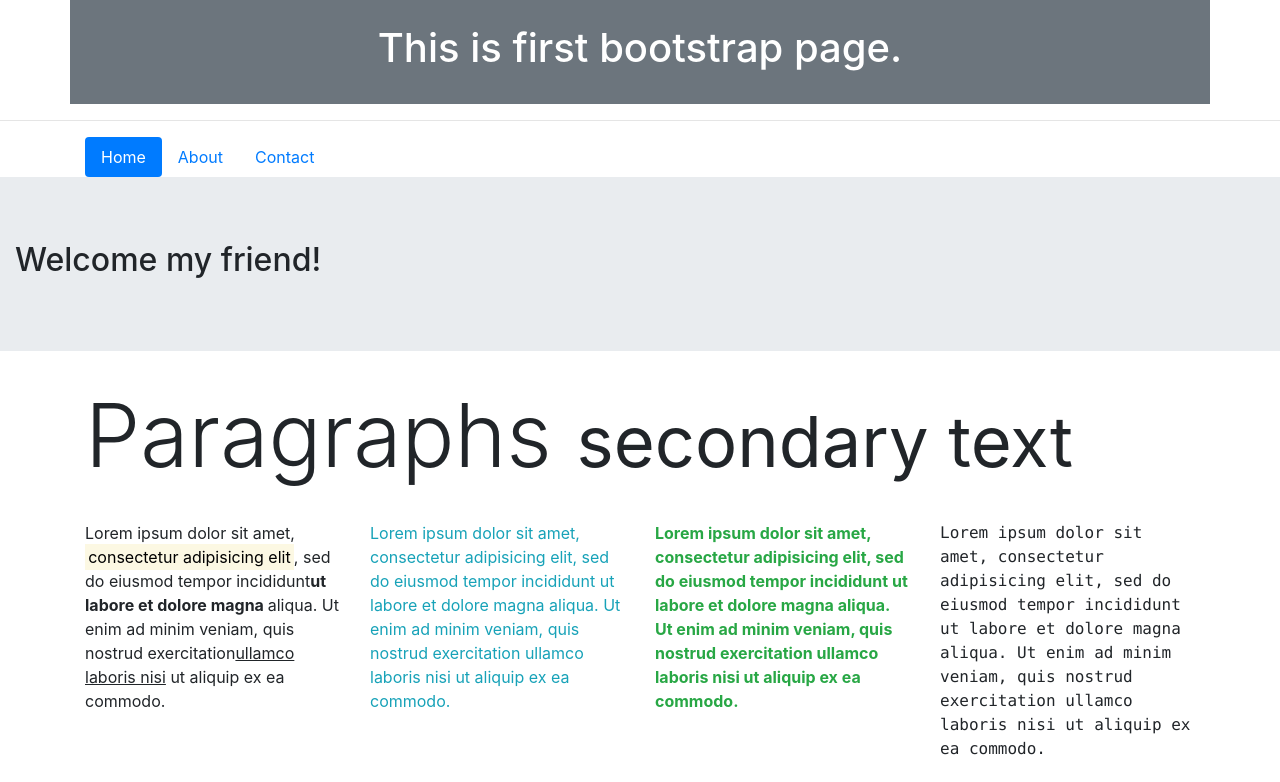
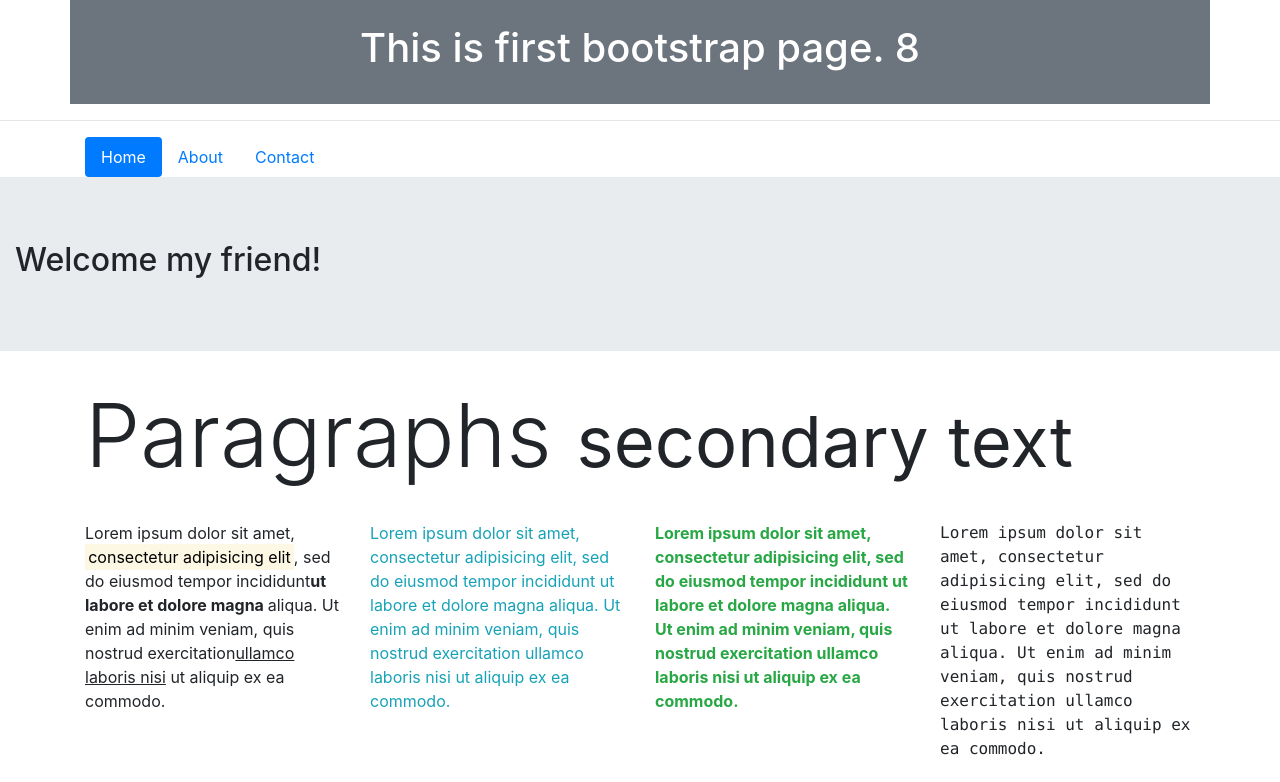
Before and after one commit to Aman-net/myjewelstore, a plain HTML site: page index.html in a window 1280 px wide. Shown: the top 782 px of the page. Drawn offline with nearby package versions, Linux system fonts and the light colour scheme.

Commit message:
Update index.html

```diff
--- a/index.html
+++ b/index.html
@@ -9,7 +9,7 @@
 </head>
 <body>
 	<div class="container bg-secondary p-4 text-white text-center">
-		<h1> This is first bootstrap page.</h1>
+		<h1> This is first bootstrap page. 8</h1>
 	</div>
 	<hr>
 
```
